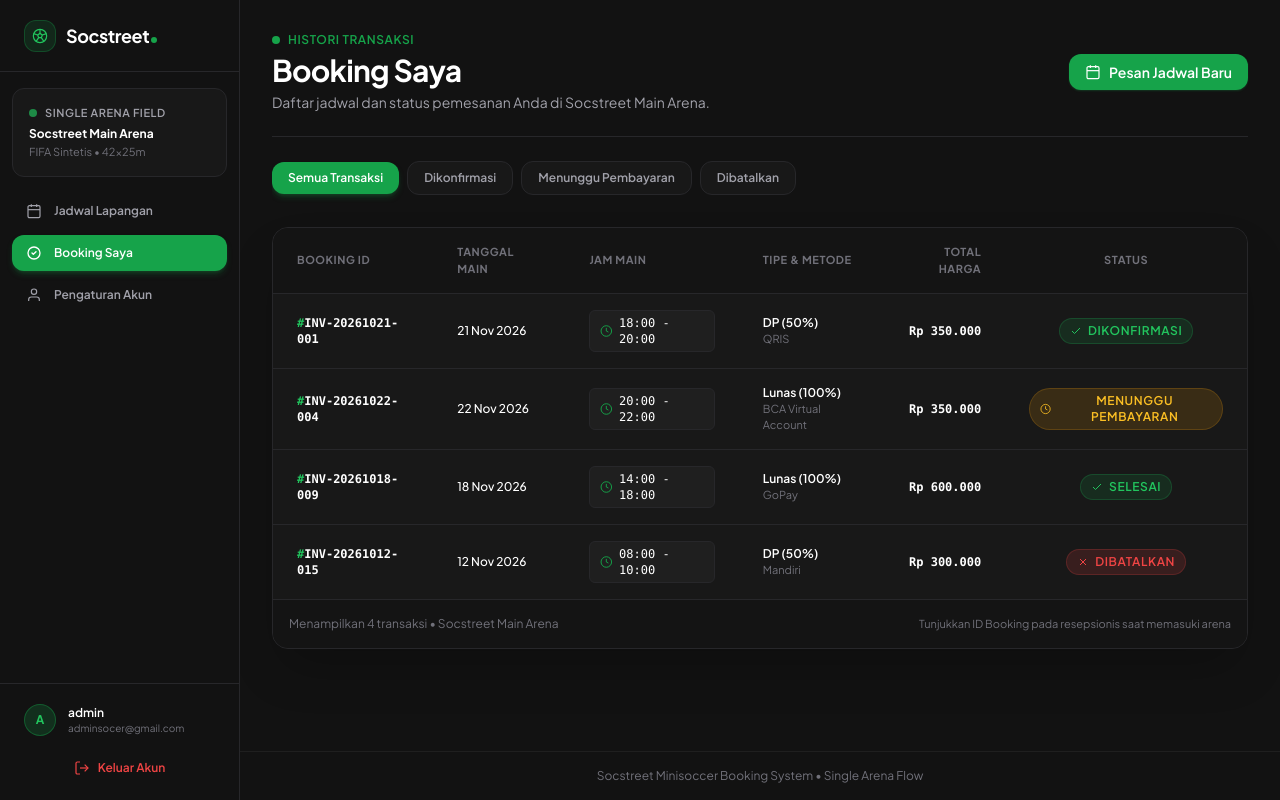
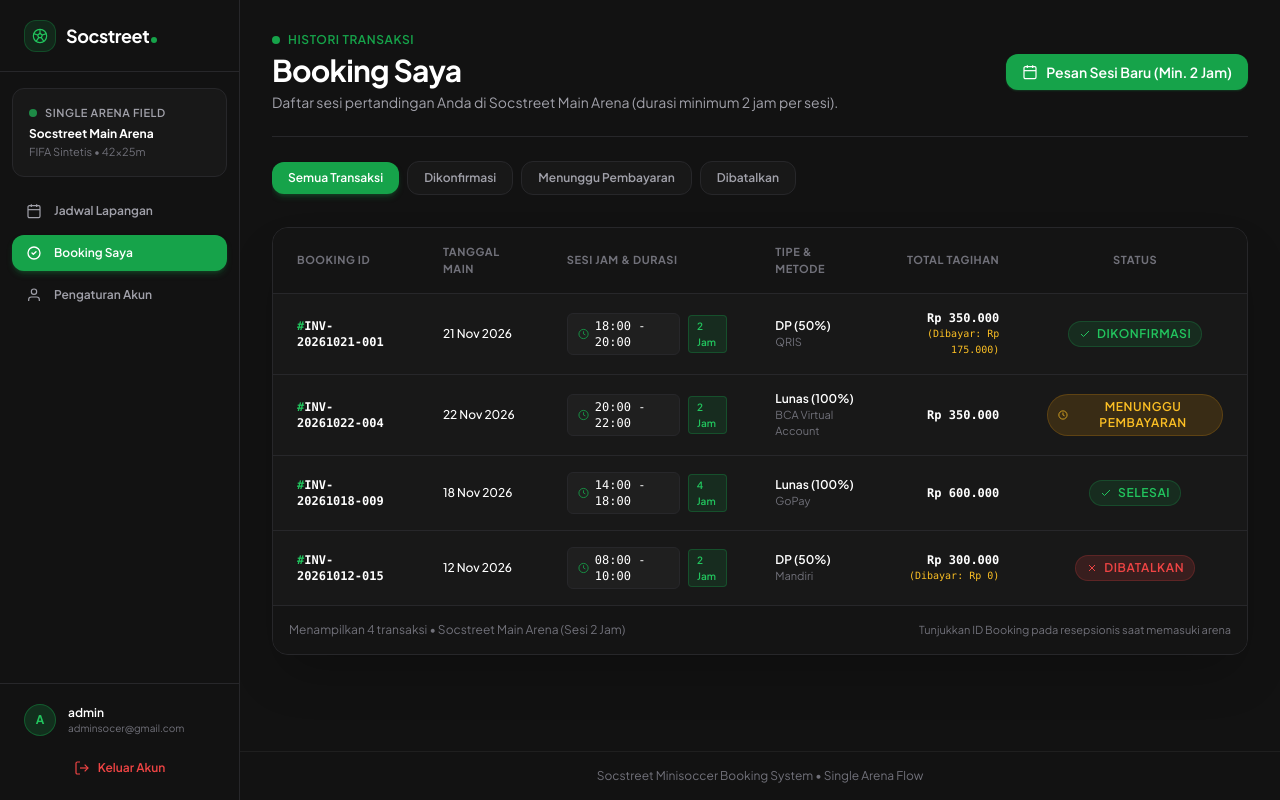
Before and after one commit to satriafzal/socstreet_web, a Laravel app: page /my-bookings in a window 1280 px wide. Run offline with Laravel 12, Linux system fonts and the light colour scheme; a user stored in the database is signed in; data comes from the database, SQL or seed files in the repository; some libraries are stand-ins or nearby versions.

Commit message:
update my-bookings.blade.php

```diff
--- a/resources/views/pages/booking/my-bookings.blade.php
+++ b/resources/views/pages/booking/my-bookings.blade.php
@@ -7,12 +7,12 @@
                 <span class="text-xs font-semibold text-[#16A34A] uppercase tracking-wider">Histori Transaksi</span>
             </div>
             <h1 class="text-2xl sm:text-3xl font-bold text-white tracking-tight">Booking Saya</h1>
-            <p class="text-xs sm:text-sm text-[#A1A1AA] mt-1">Daftar jadwal dan status pemesanan Anda di Socstreet Main Arena.</p>
+            <p class="text-xs sm:text-sm text-[#A1A1AA] mt-1">Daftar sesi pertandingan Anda di Socstreet Main Arena (durasi minimum 2 jam per sesi).</p>
         </div>
 
         <x-button variant="primary" size="md" href="{{ route('booking.schedule') }}" class="shadow-lg shadow-[#16A34A]/25 self-start sm:self-auto">
             <x-icon name="calendar" class="w-4 h-4" />
-            <span>Pesan Jadwal Baru</span>
+            <span>Pesan Sesi Baru (Min. 2 Jam)</span>
         </x-button>
     </div>
 
@@ -52,9 +52,9 @@
                     <tr class="border-b border-[#27272A] bg-[#141414] text-[11px] font-bold uppercase tracking-wider text-[#71717A]">
                         <th class="py-4 px-6">Booking ID</th>
                         <th class="py-4 px-6">Tanggal Main</th>
-                        <th class="py-4 px-6">Jam Main</th>
+                        <th class="py-4 px-6">Sesi Jam & Durasi</th>
                         <th class="py-4 px-6">Tipe & Metode</th>
-                        <th class="py-4 px-6 text-right">Total Harga</th>
+                        <th class="py-4 px-6 text-right">Total Tagihan</th>
                         <th class="py-4 px-6 text-center">Status</th>
                     </tr>
                 </thead>
@@ -71,12 +71,17 @@
                                 {{ $booking['book_date'] }}
                             </td>
 
-                            <!-- Jam Main -->
+                            <!-- Jam Main & Durasi (Strict 2 Hours per Block) -->
                             <td class="py-4 px-6">
-                                <span class="inline-flex items-center gap-1.5 px-2.5 py-1 rounded-md bg-[#1F1F1F] border border-[#27272A] text-white font-mono text-xs">
-                                    <x-icon name="clock" class="w-3.5 h-3.5 text-[#16A34A]" />
-                                    {{ $booking['start_time'] }} - {{ $booking['end_time'] }}
-                                </span>
+                                <div class="flex items-center gap-2">
+                                    <span class="inline-flex items-center gap-1.5 px-2.5 py-1 rounded-md bg-[#1F1F1F] border border-[#27272A] text-white font-mono text-xs">
+                                        <x-icon name="clock" class="w-3.5 h-3.5 text-[#16A34A]" />
+                                        {{ $booking['start_time'] }} - {{ $booking['end_time'] }}
+                                    </span>
+                                    <span class="text-[10px] font-semibold px-2 py-0.5 rounded bg-[#16A34A]/15 text-[#22C55E] border border-[#16A34A]/30">
+                                        {{ $booking['duration'] ?? 2 }} Jam
+                                    </span>
+                                </div>
                             </td>
 
                             <!-- Tipe Pembayaran & Metode -->
@@ -85,9 +90,14 @@
                                 <p class="text-[11px] text-[#71717A]">{{ $booking['payment_method'] }}</p>
                             </td>
 
-                            <!-- Total Harga -->
+                            <!-- Total Tagihan -->
                             <td class="py-4 px-6 text-right font-bold text-white font-mono">
                                 Rp {{ number_format($booking['total_price'], 0, ',', '.') }}
+                                @if(str_contains($booking['payment_type'], 'DP'))
+                                    <span class="block text-[10px] text-amber-400 font-normal">
+                                        (Dibayar: Rp {{ number_format($booking['amount_paid'], 0, ',', '.') }})
+                                    </span>
+                                @endif
                             </td>
 
                             <!-- Status Badge (No row action buttons per PRD 4.5) -->
@@ -125,7 +135,7 @@
 
         <!-- Table Footer Metadata -->
         <div class="p-4 bg-[#141414] border-t border-[#27272A] flex flex-col sm:flex-row items-center justify-between gap-3 text-xs text-[#71717A]">
-            <span>Menampilkan {{ count($bookings) }} transaksi &bull; Socstreet Main Arena</span>
+            <span>Menampilkan {{ count($bookings) }} transaksi &bull; Socstreet Main Arena (Sesi 2 Jam)</span>
             <span class="text-[11px]">Tunjukkan ID Booking pada resepsionis saat memasuki arena</span>
         </div>
     </div>
```
